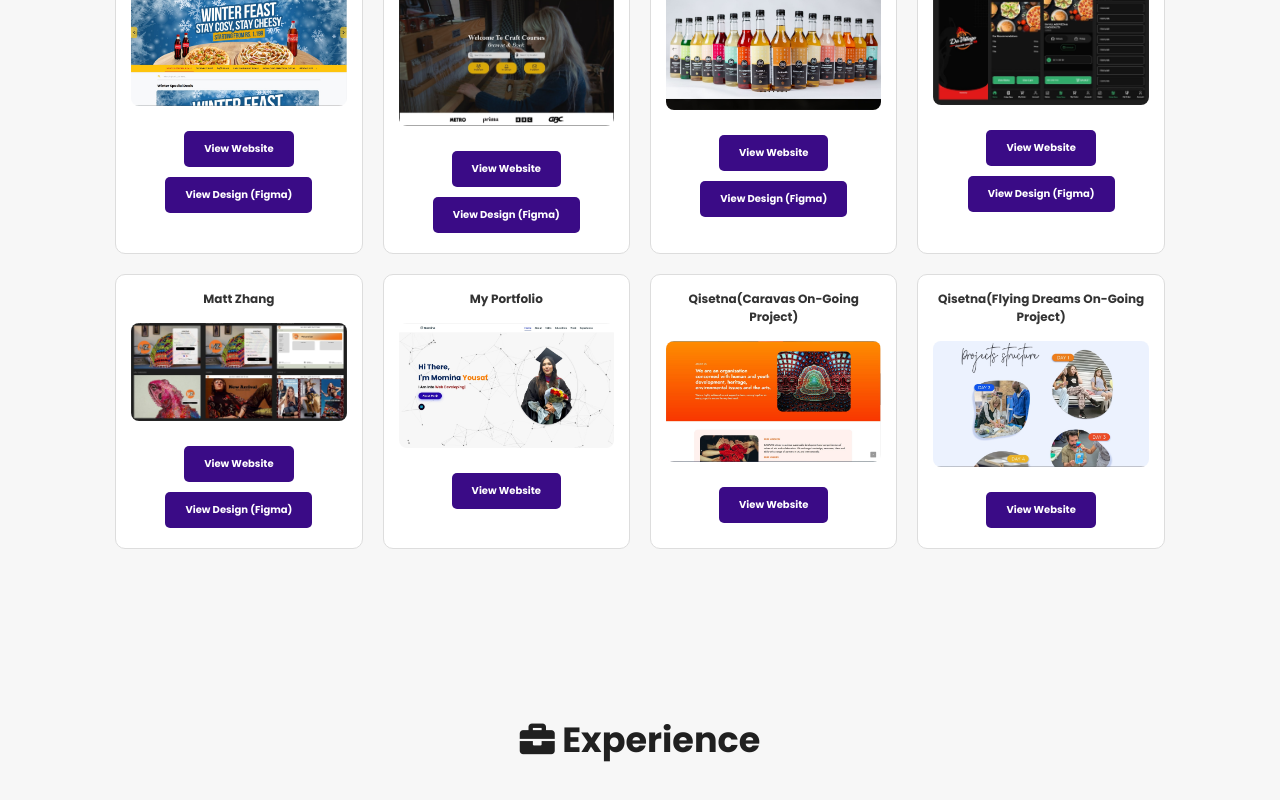
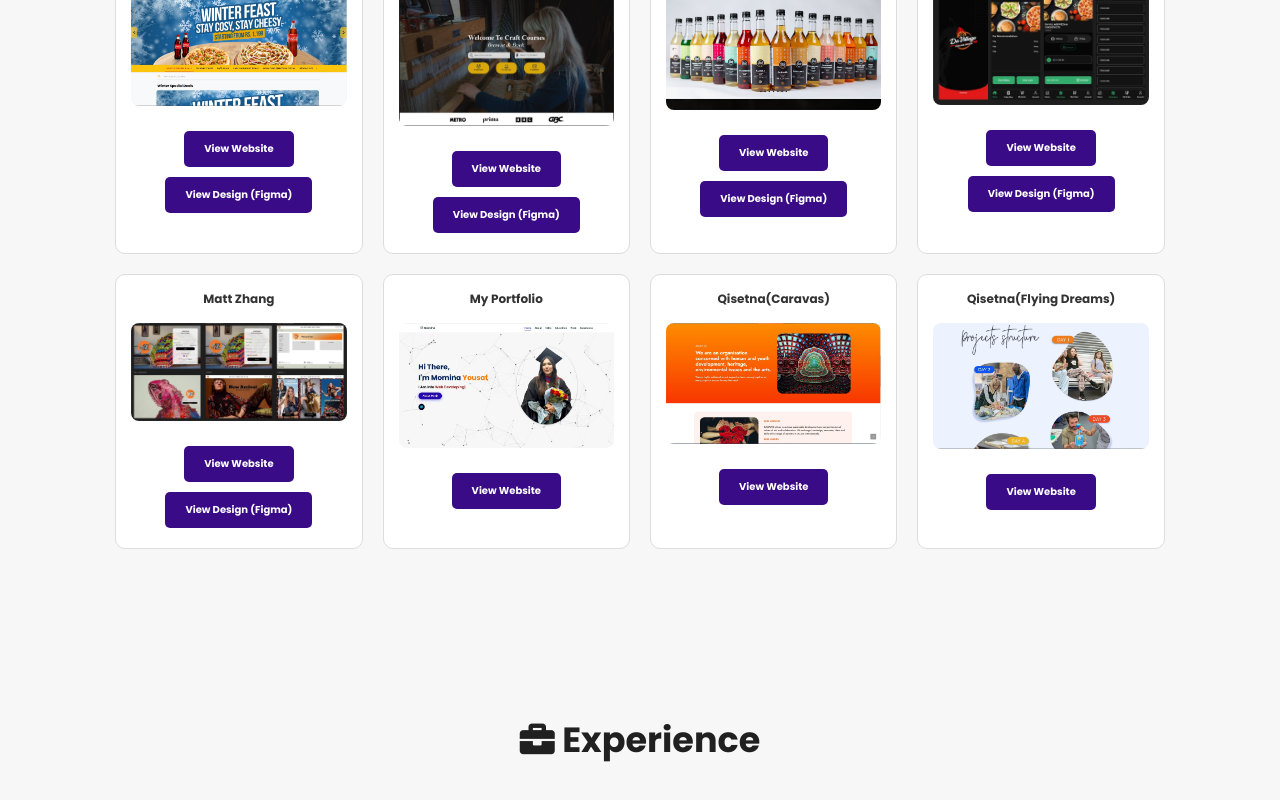
Before and after one commit to Mominayousaf98/portfolio, a plain HTML site: page index.html in a window 1280 px wide. Shown: the part 3288-4088 px from the top of the page. Drawn offline with nearby package versions, Linux system fonts and the light colour scheme; animation ran at ten frames a second.

Commit message:
Update index.html

```diff
--- a/index.html
+++ b/index.html
@@ -219,7 +219,7 @@
       </div>
     </div>
     <div class="project">
-      <h3>Qisetna(Caravas On-Going Project)</h3>
+      <h3>Qisetna(Caravas)</h3>
       <img src="assets/images/projects/caravas.jpg" alt="Second Project">
       <div class="project-links">
         <a href="https://caravasarts.eu/" target="_blank" class="btn">View Website</a>
@@ -227,7 +227,7 @@
       </div>
     </div>
     <div class="project">
-      <h3>Qisetna(Flying Dreams On-Going Project)</h3>
+      <h3>Qisetna(Flying Dreams)</h3>
       <img src="assets/images/projects/fly.jpg" alt="Second Project">
       <div class="project-links">
         <a href="https://caravasarts.eu/flying-dreams-home/" target="_blank" class="btn">View Website</a>
```
